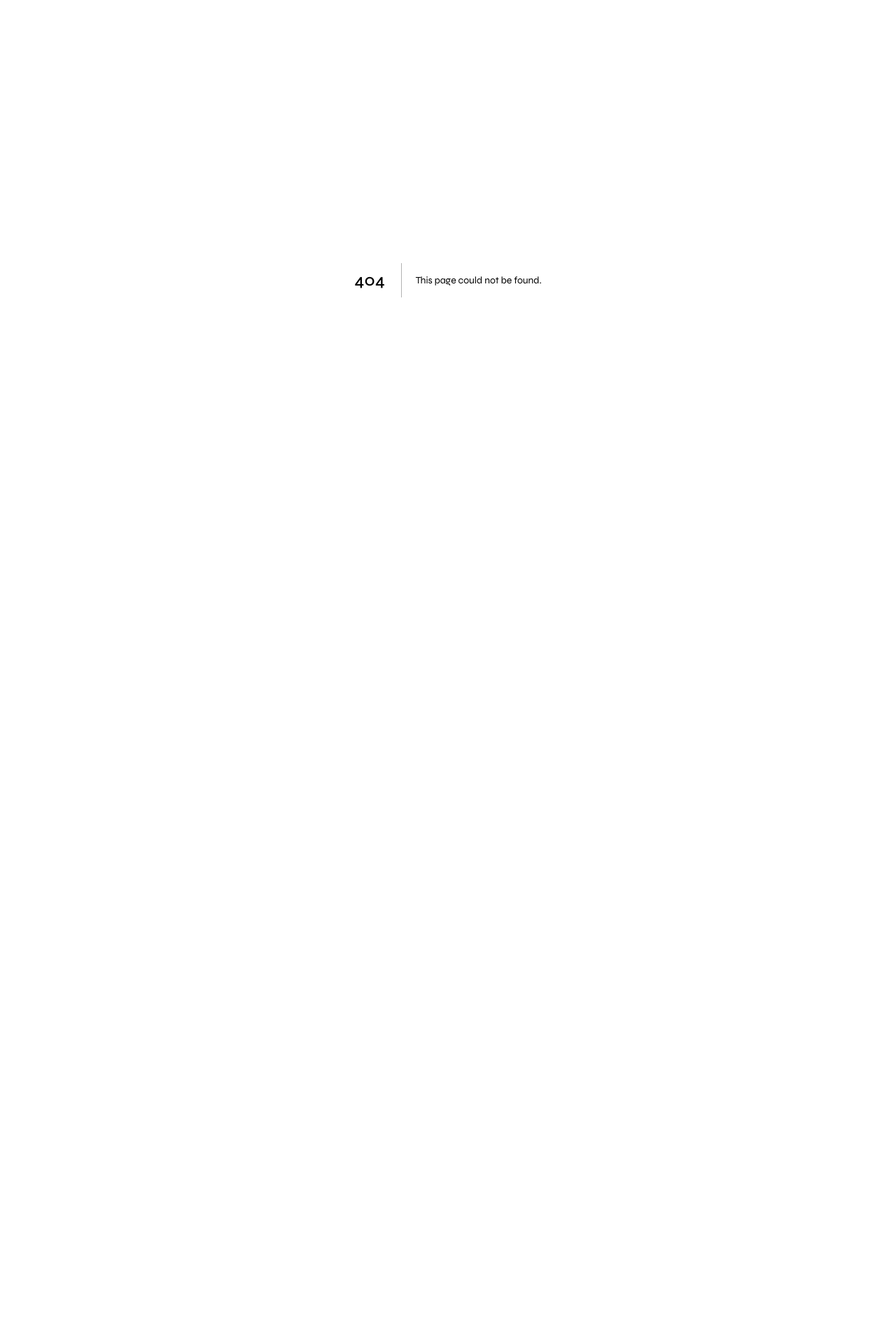
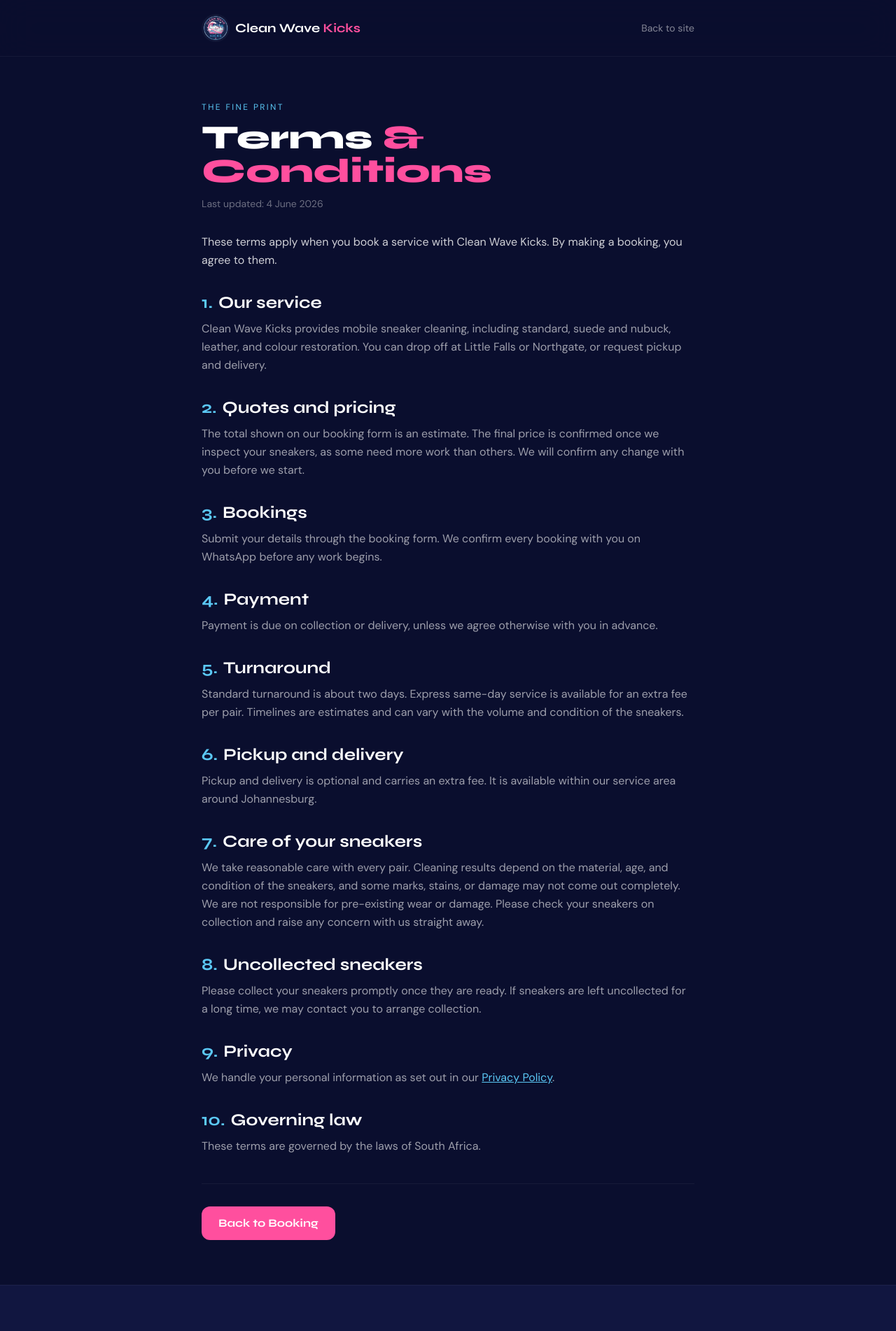
Before and after one commit to 1025-wq/cleanwavekicks-website, a Next.js app: page /terms in a window 1280 px wide. Before the commit this address had no page. Shown: the top 1902 px of the page at 70% size. Before the commit the page ends 800 px from the top, so only its background shows below. Built offline with nearby package versions, Linux system fonts and the light colour scheme.

Commit message:
Add terms and conditions page, link Privacy and Terms in footer

```diff
--- /dev/null
+++ b/app/terms/page.tsx
@@ -0,0 +1,146 @@
+import Image from "next/image";
+import Footer from "@/components/Footer";
+
+export const metadata = {
+  title: "Terms & Conditions | Clean Wave Kicks",
+  description:
+    "The terms that apply when you book a sneaker cleaning service with Clean Wave Kicks.",
+  alternates: { canonical: "/terms" },
+};
+
+function Section({
+  n,
+  title,
+  children,
+}: {
+  n: string;
+  title: string;
+  children: React.ReactNode;
+}) {
+  return (
+    <div className="mt-8">
+      <h2 className="font-display font-bold text-xl sm:text-2xl mb-2">
+        <span className="text-cyan mr-2">{n}.</span>
+        {title}
+      </h2>
+      <p className="font-body text-white/60 leading-relaxed">{children}</p>
+    </div>
+  );
+}
+
+export default function TermsPage() {
+  return (
+    <>
+      {/* Simple header */}
+      <header className="border-b border-white/5 bg-navy/80 backdrop-blur-xl">
+        <div className="mx-auto max-w-3xl px-4 sm:px-6 lg:px-8 h-16 sm:h-20 flex items-center justify-between">
+          <a href="/" className="flex items-center gap-2">
+            <Image
+              src="/logo.jpg"
+              alt="Clean Wave Kicks"
+              width={40}
+              height={40}
+              className="rounded-full"
+            />
+            <span className="font-display text-lg font-bold">
+              Clean Wave <span className="text-pink">Kicks</span>
+            </span>
+          </a>
+          <a
+            href="/"
+            className="font-body text-sm text-white/50 hover:text-white transition-colors"
+          >
+            Back to site
+          </a>
+        </div>
+      </header>
+
+      <main className="mx-auto max-w-3xl px-4 sm:px-6 lg:px-8 py-12 sm:py-16">
+        <p className="font-body text-cyan text-xs uppercase tracking-[0.2em] mb-3">
+          The Fine Print
+        </p>
+        <h1 className="font-display font-extrabold text-4xl sm:text-5xl mb-3">
+          Terms <span className="text-pink">&amp; Conditions</span>
+        </h1>
+        <p className="font-body text-white/40 text-sm mb-8">
+          Last updated: 4 June 2026
+        </p>
+
+        <p className="font-body text-white/80 leading-relaxed">
+          These terms apply when you book a service with Clean Wave Kicks. By
+          making a booking, you agree to them.
+        </p>
+
+        <Section n="1" title="Our service">
+          Clean Wave Kicks provides mobile sneaker cleaning, including standard,
+          suede and nubuck, leather, and colour restoration. You can drop off at
+          Little Falls or Northgate, or request pickup and delivery.
+        </Section>
+
+        <Section n="2" title="Quotes and pricing">
+          The total shown on our booking form is an estimate. The final price is
+          confirmed once we inspect your sneakers, as some need more work than
+          others. We will confirm any change with you before we start.
+        </Section>
+
+        <Section n="3" title="Bookings">
+          Submit your details through the booking form. We confirm every booking
+          with you on WhatsApp before any work begins.
+        </Section>
+
+        <Section n="4" title="Payment">
+          Payment is due on collection or delivery, unless we agree otherwise
+          with you in advance.
+        </Section>
+
+        <Section n="5" title="Turnaround">
+          Standard turnaround is about two days. Express same-day service is
+          available for an extra fee per pair. Timelines are estimates and can
+          vary with the volume and condition of the sneakers.
+        </Section>
+
+        <Section n="6" title="Pickup and delivery">
+          Pickup and delivery is optional and carries an extra fee. It is
+          available within our service area around Johannesburg.
+        </Section>
+
+        <Section n="7" title="Care of your sneakers">
+          We take reasonable care with every pair. Cleaning results depend on the
+          material, age, and condition of the sneakers, and some marks, stains,
+          or damage may not come out completely. We are not responsible for
+          pre-existing wear or damage. Please check your sneakers on collection
+          and raise any concern with us straight away.
+        </Section>
+
+        <Section n="8" title="Uncollected sneakers">
+          Please collect your sneakers promptly once they are ready. If sneakers
+          are left uncollected for a long time, we may contact you to arrange
+          collection.
+        </Section>
+
+        <Section n="9" title="Privacy">
+          We handle your personal information as set out in our{" "}
+          <a href="/privacy" className="text-cyan underline hover:text-cyan-dark">
+            Privacy Policy
+          </a>
+          .
+        </Section>
+
+        <Section n="10" title="Governing law">
+          These terms are governed by the laws of South Africa.
+        </Section>
+
+        <div className="mt-10 pt-8 border-t border-white/5">
+          <a
+            href="/#booking"
+            className="inline-flex items-center justify-center gap-2 bg-pink hover:bg-pink-dark text-white font-display font-bold py-3 px-6 rounded-xl transition-colors"
+          >
+            Back to Booking
+          </a>
+        </div>
+      </main>
+
+      <Footer />
+    </>
+  );
+}
--- a/components/Footer.tsx
+++ b/components/Footer.tsx
@@ -144,6 +144,14 @@
                   Privacy
                 </a>
               </li>
+              <li>
+                <a
+                  href="/terms"
+                  className="font-body text-sm text-white/50 hover:text-white transition-colors"
+                >
+                  Terms
+                </a>
+              </li>
             </ul>
           </div>
         </div>
```
